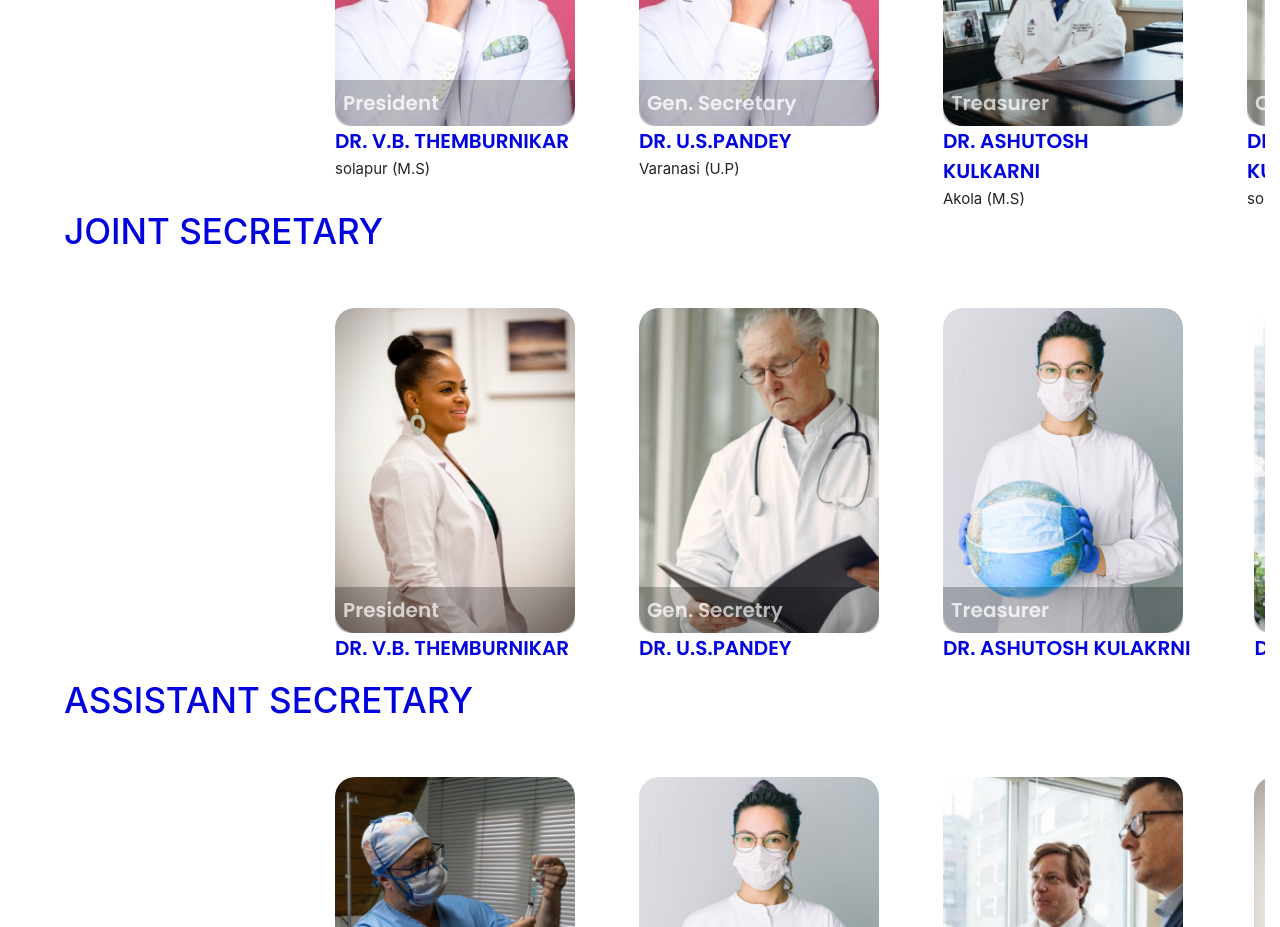
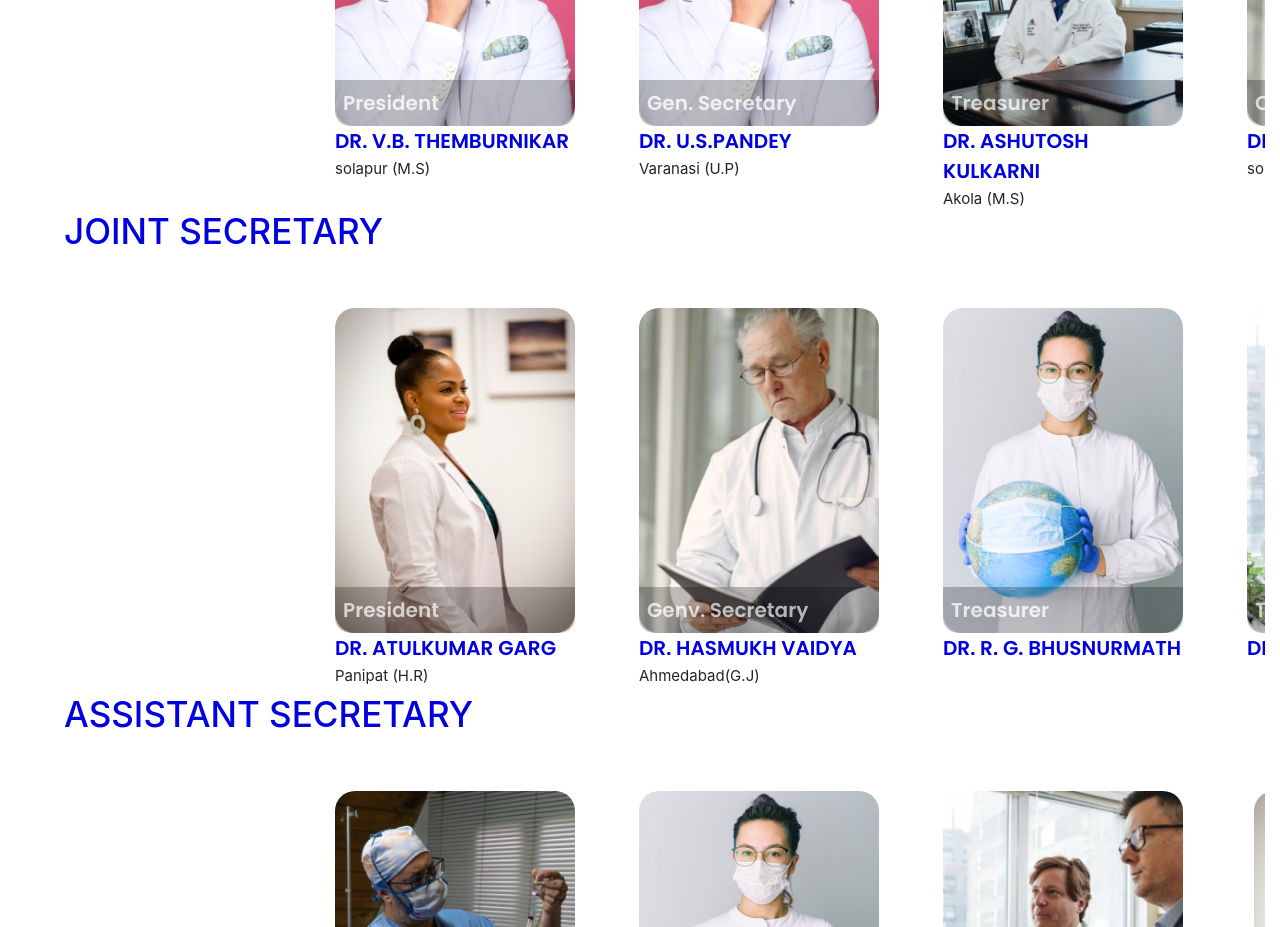
Before and after one commit to dj1399/AboutUs, a React (Create React App) app: page / in a window 1280 px wide. Shown: the part 1040-1967 px from the top of the page. Built offline with nearby package versions, Linux system fonts and the light colour scheme.

Commit message:
names changed

```diff
--- a/src/Aboutus/AboutUs.js
+++ b/src/Aboutus/AboutUs.js
@@ -67,7 +67,7 @@ class AboutUs extends React.Component {
                 {
                     image:organiser,
                     designation: "Organiser",
-                    name: "Dr. Ashutosh Kulakrni",
+                    name: "Dr. Pravin Dangore",
                     place:"solapur (M.S)",
                     description:" Lorem ipsum dolor sit amet, consectetur adipiscing elit. Curabitur congue lacinia pretium. Vivamus sit amet blandit elit. Mauris fringilla lorem et commodo malesuada. Nulla quis pulvinar risus. Nunc tincidunt ante vitae erat facilisis lobortis. Duis sapien nisl, ullamcorper ac accumsan non, eleifend vel purus. Sed pretium tortor diam, vel pharetra augue lobortis quis. Aliquam sed lacinia lectus. Duis finibus leo et nunc dignissim, vitae hendrerit arcu sagittis. Quisque sed augue iaculis, ornare",
 
@@ -77,26 +77,28 @@ class AboutUs extends React.Component {
                {
                     image:woman,
                     designation: "President",
-                    name: "Dr. V.B. Themburnikar",
+                    name: "Dr. Atulkumar Garg",
+                    place:"Panipat (H.R) ",
                     description:" Lorem ipsum dolor sit amet, consectetur adipiscing elit. Curabitur congue lacinia pretium. Vivamus sit amet blandit elit. Mauris fringilla lorem et commodo malesuada. Nulla quis pulvinar risus. Nunc tincidunt ante vitae erat facilisis lobortis. Duis sapien nisl, ullamcorper ac accumsan non, eleifend vel purus. Sed pretium tortor diam, vel pharetra augue lobortis quis. Aliquam sed lacinia lectus. Duis finibus leo et nunc dignissim, vitae hendrerit arcu sagittis. Quisque sed augue iaculis, ornare",
                 },
                 {
                     image:organiser,
-                    designation: "Gen. Secretry",
-                    name:"Dr. U.S.Pandey ",
+                    designation: "Genv. Secretary",
+                    name:"Dr. Hasmukh  Vaidya",
+                    place:"Ahmedabad(G.J)" ,
                     description:" Lorem ipsum dolor sit amet, consectetur adipiscing elit. Curabitur congue lacinia pretium. Vivamus sit amet blandit elit. Mauris fringilla lorem et commodo malesuada. Nulla quis pulvinar risus. Nunc tincidunt ante vitae erat facilisis lobortis. Duis sapien nisl, ullamcorper ac accumsan non, eleifend vel purus. Sed pretium tortor diam, vel pharetra augue lobortis quis. Aliquam sed lacinia lectus. Duis finibus leo et nunc dignissim, vitae hendrerit arcu sagittis. Quisque sed augue iaculis, ornare",
                 },
                 {
                     image:globe,
                     designation: "Treasurer",
-                    name: "Dr. Ashutosh Kulakrni",
+                    name: "Dr. R. G. Bhusnurmath",
                     description:" Lorem ipsum dolor sit amet, consectetur adipiscing elit. Curabitur congue lacinia pretium. Vivamus sit amet blandit elit. Mauris fringilla lorem et commodo malesuada. Nulla quis pulvinar risus. Nunc tincidunt ante vitae erat facilisis lobortis. Duis sapien nisl, ullamcorper ac accumsan non, eleifend vel purus. Sed pretium tortor diam, vel pharetra augue lobortis quis. Aliquam sed lacinia lectus. Duis finibus leo et nunc dignissim, vitae hendrerit arcu sagittis. Quisque sed augue iaculis, ornare",
 
                 },
                 {
                     image:drs,
                     designation: "Treasurer",
-                    name: "Dr. Ashutosh Kulakrni",
+                    name: "Dr. Raju Tatewar",
                     description:" Lorem ipsum dolor sit amet, consectetur adipiscing elit. Curabitur congue lacinia pretium. Vivamus sit amet blandit elit. Mauris fringilla lorem et commodo malesuada. Nulla quis pulvinar risus. Nunc tincidunt ante vitae erat facilisis lobortis. Duis sapien nisl, ullamcorper ac accumsan non, eleifend vel purus. Sed pretium tortor diam, vel pharetra augue lobortis quis. Aliquam sed lacinia lectus. Duis finibus leo et nunc dignissim, vitae hendrerit arcu sagittis. Quisque sed augue iaculis, ornare",
 
                 },
@@ -145,7 +147,7 @@ class AboutUs extends React.Component {
     {return(  <>
         <div>
 
-        <div className="AboutUs_firstdiv" style={{marginBottom:"10%",height:"90%",width:"100%"}}>
+        <div className="AboutUs_firstdiv" style={{marginBottom:"10%",height:"90vh",width:"100%"}}>
 
                 <div className="row align-items-center ml-5" style={{marginLeft:"10%"}}>
                 <div className="col-12">
@@ -270,11 +272,14 @@ class AboutUs extends React.Component {
     {
         this.state.joint.map((joint,index) =>
         <div key={index} className="AboutUs_doctorContainer" >
+            <div className="AboutUs_cont">
         <div className="AboutUs_imageContainer">
         <img src={joint.image} alt={joint.name} className="AboutUs_doctorImage" />
         <p className="AboutUs_doctorDesignation">{joint.designation}</p>
         </div>
-        <p className="AboutUs_doctorName">{joint.name}</p>
+        <span className="AboutUs_doctorName">{joint.name}</span><br/>
+        <span className="AboutUs_doctorPlace">{joint.place}</span>
+        </div>
         </div>
         )
     }
```
Also changed, not shown: 1 other file (tests, documents, lock files or other folders).
